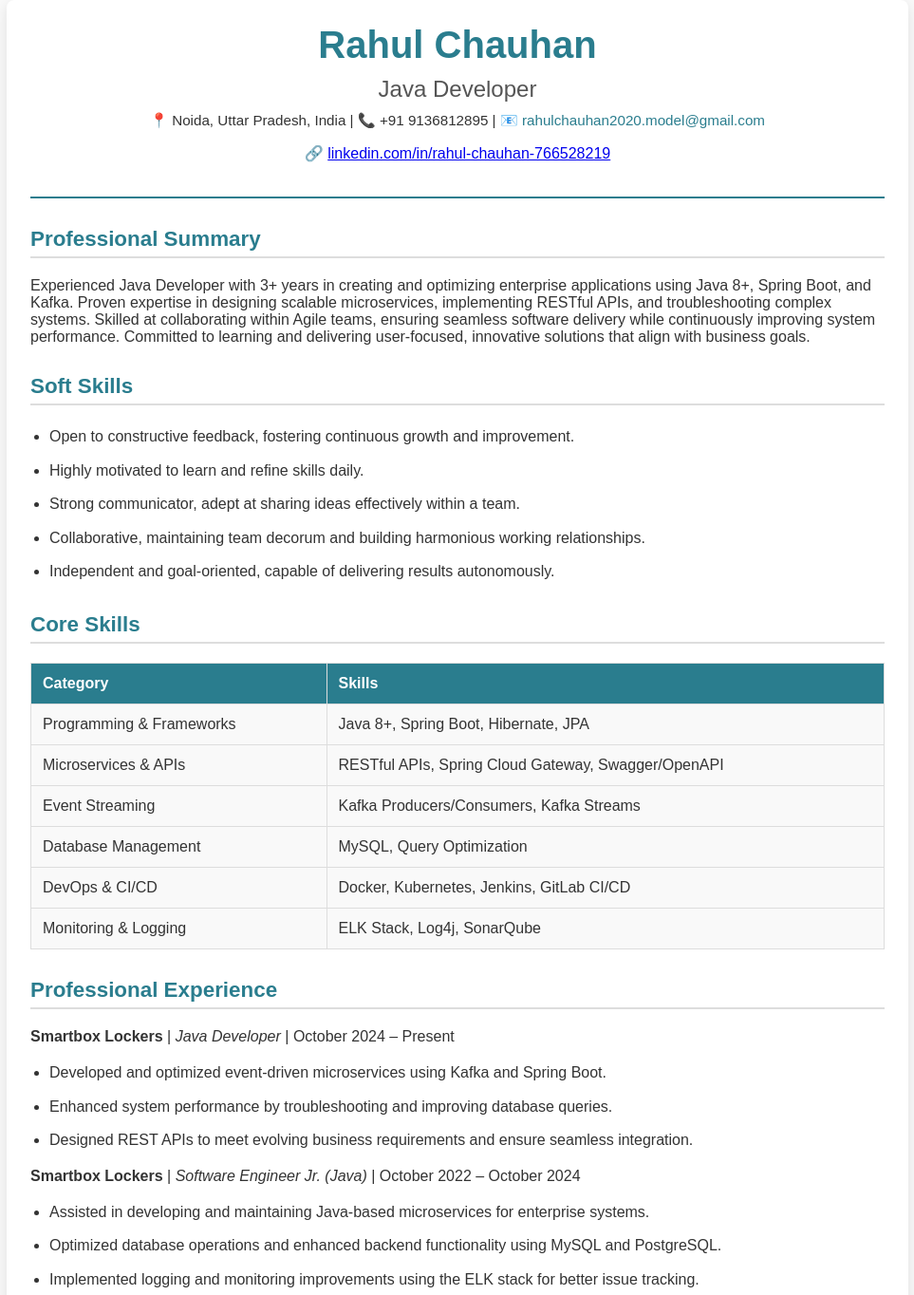
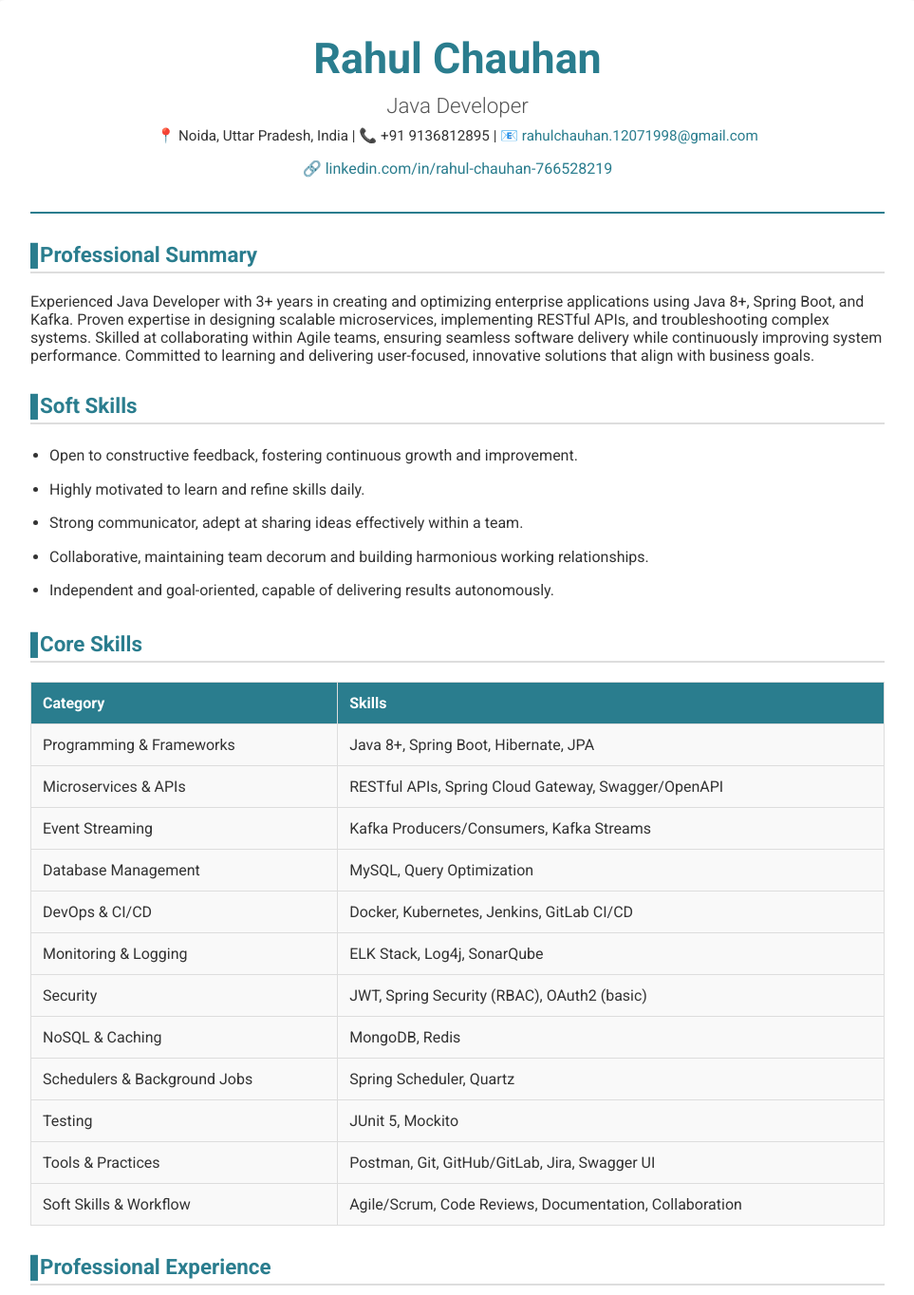
Before and after one commit to BootifulDeveloper/rahul-chauhan-resume, a plain HTML site: page index.html in a window 1280 px wide. Shown: the part 40-1404 px from the top of the page at 95% size, without its empty margins (158-1121 px from the left). Drawn offline with Linux system fonts and the light colour scheme.

Commit message:
Update index.html

```diff
--- a/index.html
+++ b/index.html
@@ -1,12 +1,13 @@
 <!DOCTYPE html>
 <html lang="en">
 <head>
+    <link href="https://fonts.googleapis.com/css2?family=Roboto:wght@300;400;700&display=swap" rel="stylesheet">
     <meta charset="UTF-8">
     <meta name="viewport" content="width=device-width, initial-scale=1.0">
     <title>Rahul Chauhan - Java Developer</title>
     <style>
         body {
-            font-family: Arial, sans-serif;
+            font-family: 'Roboto', sans-serif;
             margin: 0;
             padding: 0;
             background-color: #f9f9f9;
@@ -106,7 +107,51 @@
             color: #777;
             margin-top: 20px;
         }
+
+        a {
+            color: #2a7d8e;
+            text-decoration: none;
+            transition: color 0.3s ease;
+        }
+
+        a:hover {
+            color: #1e5d6c;
+        }
+
+        .header h1 {
+            font-size: 2.8em;
+            font-weight: 700;
+        }
+
+        .header h2 {
+            font-size: 1.4em;
+            font-weight: 300;
+        }
+
+        .container {
+            padding: 35px;
+        }
+
+        .section-title {
+            position: relative;
+            padding-left: 10px;
+        }
+
+        .section-title::before {
+            content: '▌';
+            color: #2a7d8e;
+            font-weight: bold;
+            position: absolute;
+            left: 0;
+        }
+
+        .footer {
+            margin-top: 40px;
+            border-top: 1px solid #ddd;
+            padding-top: 10px;
+        }
     </style>
+
 </head>
 <body>
 
@@ -114,7 +159,7 @@
     <div class="header">
         <h1>Rahul Chauhan</h1>
         <h2>Java Developer</h2>
-        <p class="contact-info">📍 Noida, Uttar Pradesh, India | 📞 +91 9136812895 | 📧 <a href="mailto:rahulchauhan2020.model@gmail.com">rahulchauhan2020.model@gmail.com</a></p>
+        <p class="contact-info">📍 Noida, Uttar Pradesh, India | 📞 +91 9136812895 | 📧 <a href="mailto:rahulchauhan2020.model@gmail.com">rahulchauhan.12071998@gmail.com</a></p>
         <p>🔗 <a href="https://linkedin.com/in/rahul-chauhan-766528219" target="_blank">linkedin.com/in/rahul-chauhan-766528219</a></p>
     </div>
 
@@ -169,7 +214,33 @@
                 <td>Monitoring & Logging</td>
                 <td>ELK Stack, Log4j, SonarQube</td>
             </tr>
-        </tbody>
+
+<tr>
+    <td>Security</td>
+    <td>JWT, Spring Security (RBAC), OAuth2 (basic)</td>
+</tr>
+<tr>
+    <td>NoSQL & Caching</td>
+    <td>MongoDB, Redis</td>
+</tr>
+<tr>
+    <td>Schedulers & Background Jobs</td>
+    <td>Spring Scheduler, Quartz</td>
+</tr>
+<tr>
+    <td>Testing</td>
+    <td>JUnit 5, Mockito</td>
+</tr>
+<tr>
+    <td>Tools & Practices</td>
+    <td>Postman, Git, GitHub/GitLab, Jira, Swagger UI</td>
+</tr>
+<tr>
+    <td>Soft Skills & Workflow</td>
+    <td>Agile/Scrum, Code Reviews, Documentation, Collaboration</td>
+</tr>
+
+</tbody>
     </table>
 
     <div class="section-title">Professional Experience</div>
@@ -234,7 +305,7 @@
     </div>
 
     <div class="footer">
-        <p>Resume Updated: December 2024</p>
+        <p>Resume Updated: APRIL 2025</p>
     </div>
 </div>
 
```
